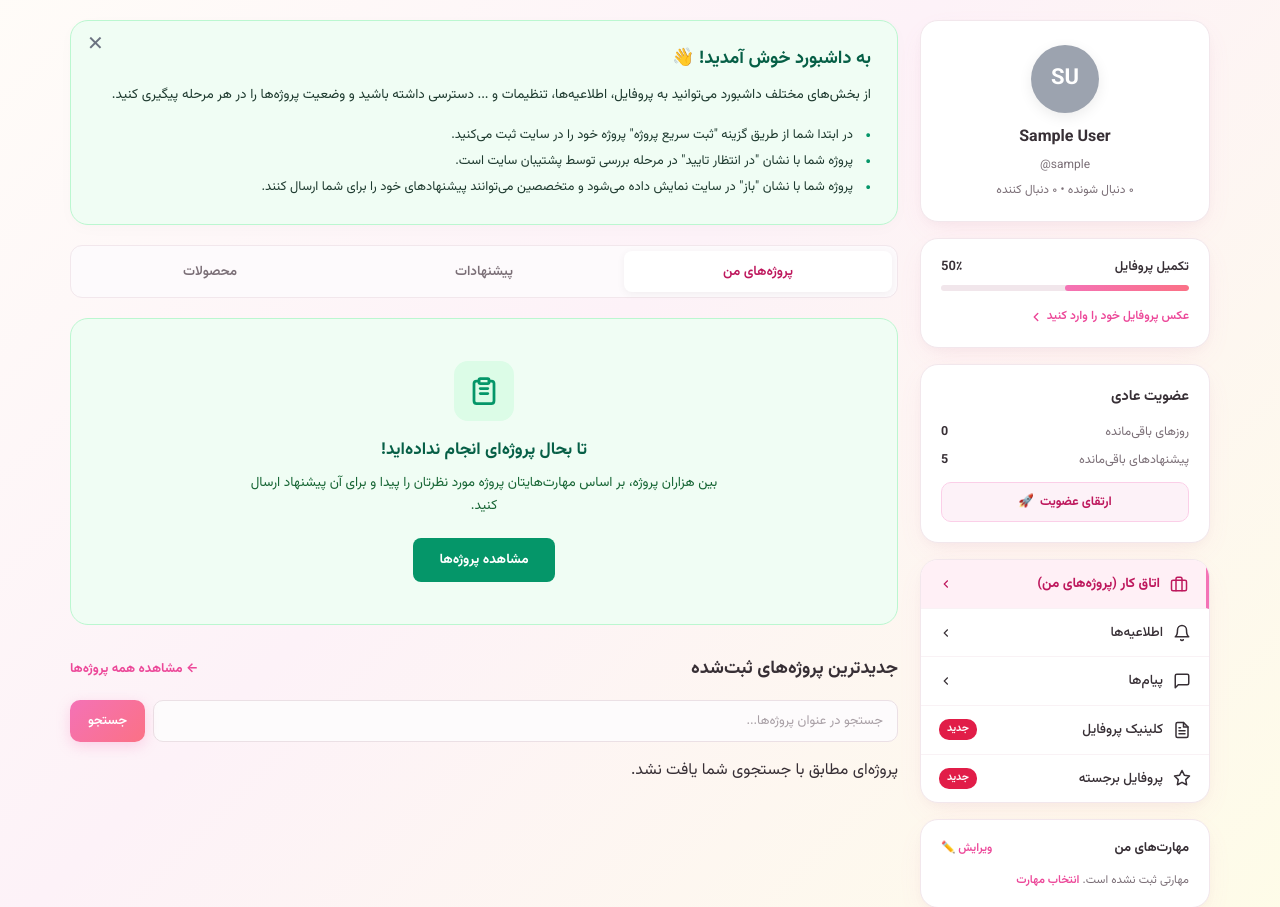
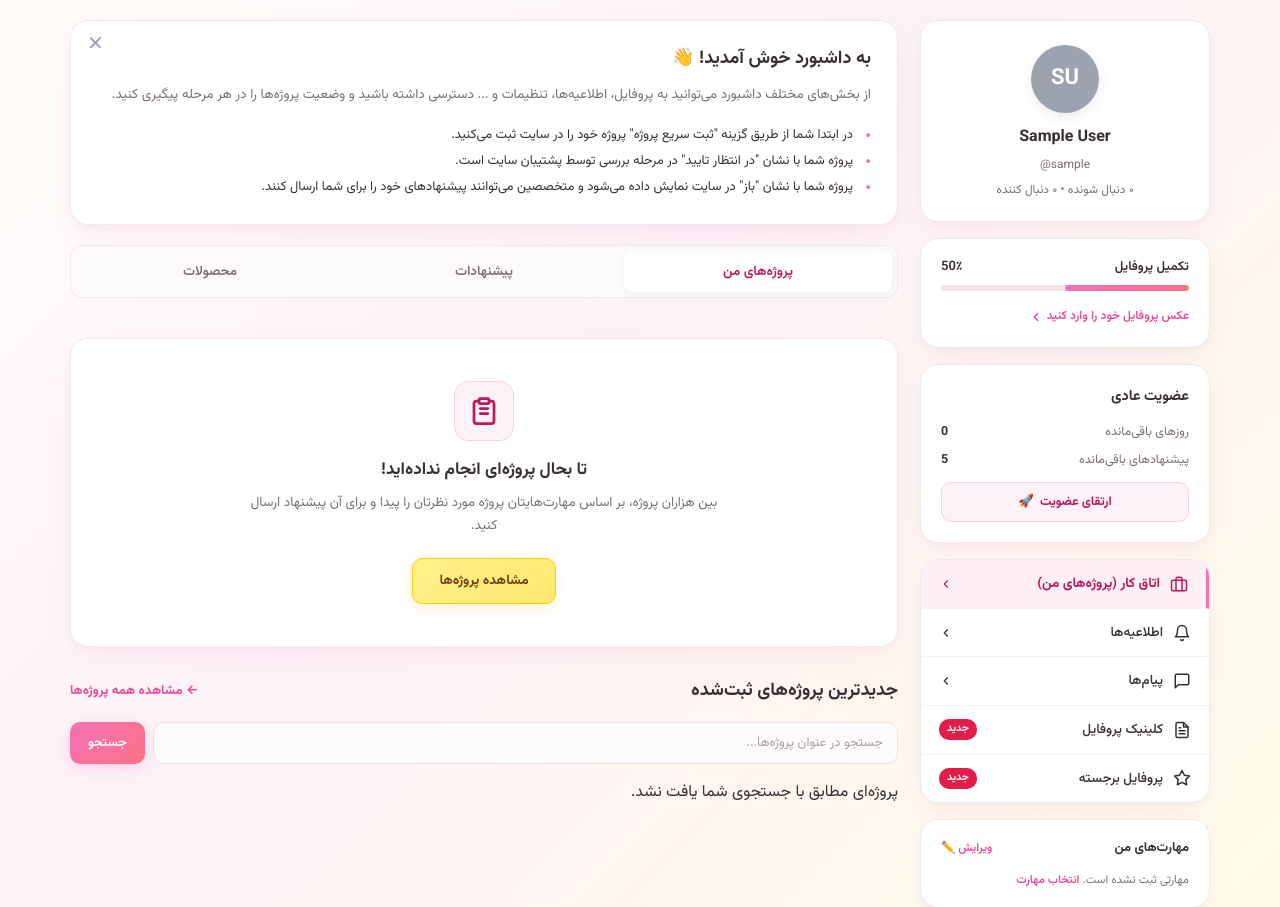
Before and after one commit to mhbmj/Freelance-Marketspace, a Django app: page /dashboard/ in a window 1280 px wide. Shown: the part 106-1013 px from the top of the page. Run offline with Django 5.2, Linux system fonts and the light colour scheme; the visitor is signed in with stand-in values (Sample User, id 1); data that the repository does not hold is empty.

Commit message:
feat(dashboard): implement proposals subtabs and products coming soon tabs with white pastel theme

```diff
--- a/accounts/views.py
+++ b/accounts/views.py
@@ -9,7 +9,7 @@ from django.urls import reverse
 from django.contrib import messages
 from django.conf import settings
 
-from .models import User, Category, Skill, UserSkill, Project
+from .models import User, Category, Skill, UserSkill, Project, Proposal
 from .forms import LoginForm, SignupForm, ForgotPasswordForm, ResetPasswordForm, RoleSelectionForm
 from .rate_limit import (
     is_login_rate_limited,
@@ -188,6 +188,13 @@ def dashboard_view(request):
 
     # تب فعال (پروژه‌های من / پیشنهادات / محصولات)
     active_tab = request.GET.get('tab', 'my_projects')
+    active_subtab = request.GET.get('subtab', 'active')
+
+    user_proposals = Proposal.objects.filter(freelancer=user).select_related('project')
+    if active_subtab == 'active':
+        user_proposals = user_proposals.filter(status__in=['PENDING', 'ACCEPTED'])
+    elif active_subtab == 'inactive':
+        user_proposals = user_proposals.filter(status__in=['REJECTED', 'WITHDRAWN'])
 
     # محاسبه اینیشیال آواتار (مانند MA در پونیشا)
     initials = "MA"
@@ -207,8 +214,10 @@ def dashboard_view(request):
         'user': user,
         'user_skills': user_skills,
         'projects': projects,
+        'user_proposals': user_proposals,
         'query': query,
         'active_tab': active_tab,
+        'active_subtab': active_subtab,
         'user_initials': initials,
         'profile_percent': profile_percent,
         'remaining_proposals': 5,
--- a/static/css/style.css
+++ b/static/css/style.css
@@ -648,14 +648,14 @@ body {
     gap: 20px;
 }
 
-/* Welcome Announcement Banner */
+/* Welcome Announcement Banner (کارت اعلان سفید مینیمال پاستلی - بدون رنگ سبز) */
 .welcome-announcement-card {
-    background: #f0fdf4;
-    border: 1px solid #bbf7d0;
+    background: #ffffff;
+    border: 1.5px solid var(--border-card);
     border-radius: var(--radius-card);
     padding: 24px 26px;
     position: relative;
-    box-shadow: 0 4px 16px rgba(0, 0, 0, 0.02);
+    box-shadow: var(--shadow-minimal);
 }
 
 .announcement-close-btn {
@@ -665,25 +665,26 @@ body {
     background: transparent;
     border: none;
     font-size: 20px;
-    color: #6b7280;
+    color: #9ca3af;
     cursor: pointer;
     line-height: 1;
+    transition: color 0.15s ease;
 }
 
 .announcement-close-btn:hover {
-    color: #111827;
+    color: var(--text-main);
 }
 
 .announcement-title {
     font-size: 18px;
     font-weight: 800;
-    color: #065f46;
+    color: var(--text-main);
     margin-bottom: 10px;
 }
 
 .announcement-text {
     font-size: 13.5px;
-    color: #1e3a2f;
+    color: var(--text-muted);
     line-height: 1.8;
     margin-bottom: 14px;
 }
@@ -691,7 +692,7 @@ body {
 .announcement-list {
     list-style: none;
     font-size: 13px;
-    color: #1e3a2f;
+    color: var(--text-main);
     line-height: 2;
 }
 
@@ -704,7 +705,7 @@ body {
     content: '•';
     position: absolute;
     right: 0;
-    color: #059669;
+    color: var(--pastel-pink);
     font-weight: bold;
     font-size: 16px;
 }
@@ -744,21 +745,52 @@ body {
     box-shadow: 0 2px 8px rgba(0, 0, 0, 0.05);
 }
 
-/* Empty State Card */
+/* Sub-tabs for Proposals (پیشنهادهای فعال، غیرفعال، همه) */
+.subtabs-nav-bar {
+    display: flex;
+    border-bottom: 2px solid #f0e4ea;
+    margin-bottom: 20px;
+    gap: 24px;
+    direction: rtl;
+}
+
+.subtab-item {
+    padding: 10px 6px;
+    font-size: 14px;
+    font-weight: 600;
+    color: var(--text-muted);
+    text-decoration: none;
+    border-bottom: 3px solid transparent;
+    margin-bottom: -2px;
+    transition: all 0.2s ease;
+}
+
+.subtab-item:hover {
+    color: var(--text-main);
+}
+
+.subtab-item.active {
+    color: #be185d;
+    border-bottom-color: var(--pastel-pink);
+}
+
+/* Empty State Card (کارت سفید تمیز و شکیل - بدون رنگ سبز) */
 .empty-state-card {
-    background: #f0fdf4;
-    border: 1px solid #bbf7d0;
+    background: #ffffff;
+    border: 1.5px solid var(--border-card);
     border-radius: var(--radius-card);
     padding: 42px 24px;
     text-align: center;
+    box-shadow: var(--shadow-minimal);
 }
 
 .empty-state-icon {
     width: 60px;
     height: 60px;
     border-radius: 14px;
-    background: #dcfce7;
-    color: #059669;
+    background: #fdf2f8;
+    color: #be185d;
+    border: 1px solid #fbcfe8;
     display: flex;
     align-items: center;
     justify-content: center;
@@ -769,13 +801,13 @@ body {
 .empty-state-title {
     font-size: 17px;
     font-weight: 800;
-    color: #065f46;
+    color: var(--text-main);
     margin-bottom: 8px;
 }
 
 .empty-state-subtitle {
     font-size: 13.5px;
-    color: #166534;
+    color: var(--text-muted);
     line-height: 1.7;
     max-width: 480px;
     margin: 0 auto 20px;
@@ -784,20 +816,54 @@ body {
 .btn-view-projects {
     display: inline-block;
     padding: 11px 26px;
-    background: #059669;
-    color: #ffffff;
-    border-radius: 8px;
+    background: linear-gradient(135deg, #fef08a 0%, #ffe86f 100%);
+    border: 1.5px solid #facc15;
+    color: #713f12;
+    border-radius: 10px;
     font-size: 13.5px;
     font-weight: 700;
     text-decoration: none;
-    border: none;
     cursor: pointer;
-    transition: background 0.15s ease, transform 0.1s ease;
+    box-shadow: 0 4px 12px rgba(234, 179, 8, 0.2);
+    transition: all 0.2s ease;
 }
 
 .btn-view-projects:hover {
-    background: #047857;
-    transform: translateY(-1px);
+    background: linear-gradient(135deg, #fef9c3 0%, #fde047 100%);
+    box-shadow: 0 6px 18px rgba(234, 179, 8, 0.32);
+    transform: translateY(-2px);
+    color: #552f0a;
+}
+
+/* Empty Tab Box (برای پیشنهادات و محصولات) */
+.empty-tab-box {
+    background: #ffffff;
+    border: 1.5px solid var(--border-card);
+    border-radius: var(--radius-card);
+    padding: 70px 24px;
+    text-align: center;
+    box-shadow: var(--shadow-minimal);
+}
+
+.dots-icon-circle {
+    width: 44px;
+    height: 44px;
+    border-radius: 50%;
+    background: #f3f4f6;
+    color: #9ca3af;
+    display: flex;
+    align-items: center;
+    justify-content: center;
+    font-size: 20px;
+    margin: 0 auto 16px;
+    font-weight: bold;
+    letter-spacing: 2px;
+}
+
+.empty-tab-text {
+    font-size: 14px;
+    font-weight: 600;
+    color: #6b7280;
 }
 
 /* ==========================================================================
@@ -847,7 +913,7 @@ body {
 .project-card:hover {
     border-color: #fbcfe8;
     box-shadow: 0 8px 24px rgba(244, 114, 182, 0.14);
-    transform: translateY(-2px);
+
 }
 
 .project-card-header {
@@ -872,8 +938,8 @@ body {
     align-items: center;
     gap: 6px;
     padding: 6px 14px;
-    background: #fffdf2;
-    border: 1px solid var(--pastel-yellow-border);
+    background: #18bead17;
+    border: 1px solid 8aecfe0d;
     color: #854d0e;
     font-size: 12.5px;
     font-weight: 600;
@@ -928,8 +994,8 @@ body {
     justify-content: center;
     gap: 8px;
     padding: 10px 24px;
-    background: linear-gradient(135deg, #fef08a 0%, #fde047 100%);
-    border: 1.5px solid #facc15;
+    background: linear-gradient(135deg, #fef08a47 0%, #fffdb6 100%);
+    border: 1.5px solid #f6ff9e;
     color: #713f12;
     border-radius: 10px;
     font-size: 13.5px;
```
Also changed, not shown: templates/accounts/dashboard.html (+60 -2 lines).
